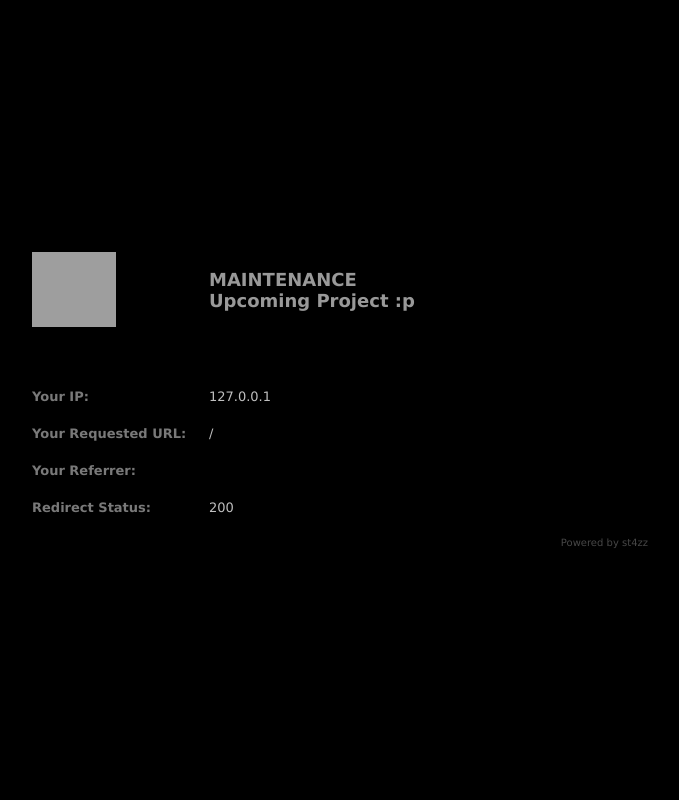
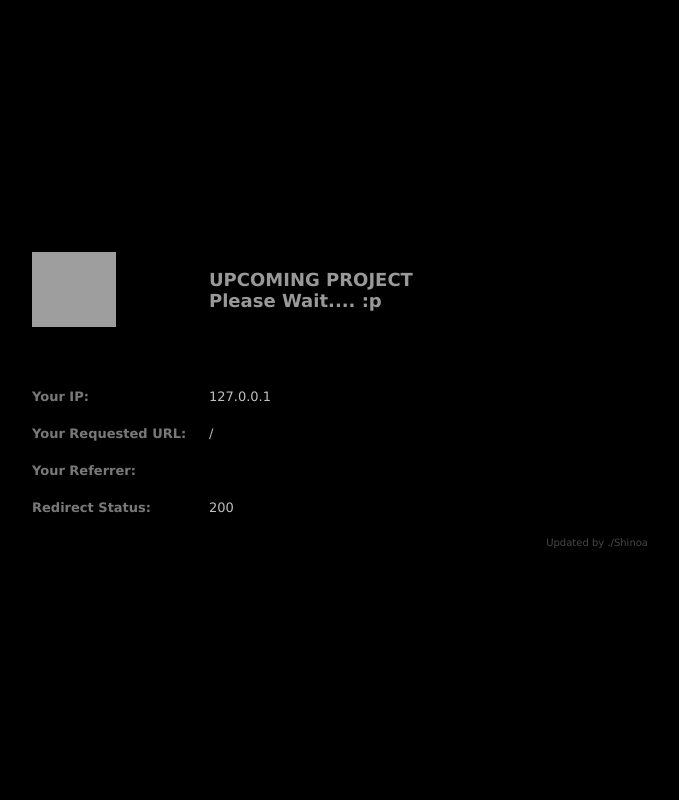
Before and after one commit to varwww/sardeath, a PHP site: page / in a window 1280 px wide. Shown: the whole page, without its empty margins (300-979 px from the left). Run offline with PHP 8.4, Linux system fonts and the light colour scheme; data that the repository does not hold is empty; grey boxes are pictures that could not be loaded.

Commit message:
Update index.php

```diff
--- a/index.php
+++ b/index.php
@@ -15,8 +15,8 @@
         <tbody>
           <tr>
             <td width="155"><img src="/d3_logo.png" width="84" height="75" alt=""/></td>
-            <td width="439"><strong><font color="#999999" size="4" face="Verdana">MAINTENANCE <br>
-              Upcoming Project :p</font></strong></td>
+            <td width="439"><strong><font color="#999999" size="4" face="Verdana">UPCOMING PROJECT <br>
+              Please Wait.... :p</font></strong></td>
           </tr>
           <tr>
             <td colspan="2" align="center">&nbsp;</td>
@@ -46,7 +46,7 @@
             </font></td>
           </tr>
           <tr>
-            <td colspan="2" align="right"><font color="#474747" size="1" face="Verdana">Powered by st4zz</font></td>
+            <td colspan="2" align="right"><font color="#474747" size="1" face="Verdana">Updated by ./Shinoa</font></td>
           </tr>
         </tbody>
       </table></td>
```
